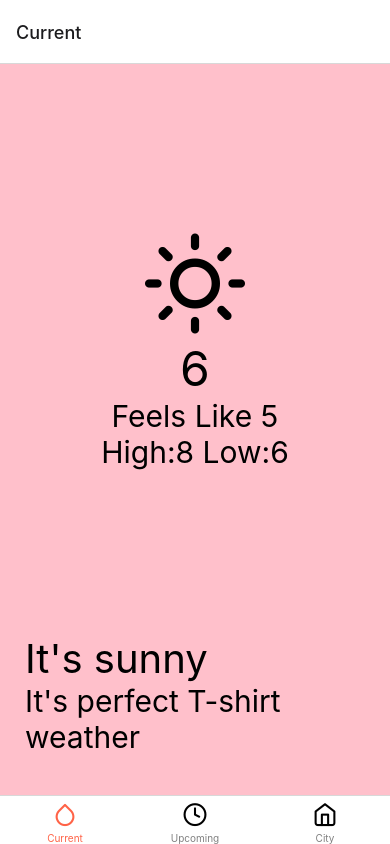
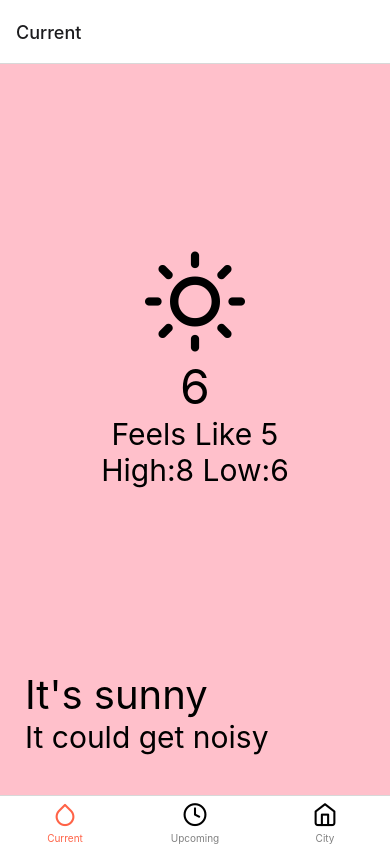
Before and after one commit to Kurtis1955/WeatherApp-Official, a React Native app: screen /Current in a window 390 px wide. Built offline with nearby package versions, Linux system fonts and the light colour scheme.

Commit message:
Update CurrentWeather.js

```diff
--- a/src/screens/CurrentWeather.js
+++ b/src/screens/CurrentWeather.js
@@ -2,6 +2,7 @@ import React from 'react'
 import { Feather } from '@expo/vector-icons';
 import { View, Text, StyleSheet, SafeAreaView } from 'react-native'
 import RowText from '../components/RowText';
+import { weatherType } from '../Utilities/weatherType';
 
 const CurrentWeather = () => {
   return (
@@ -20,7 +21,7 @@ const CurrentWeather = () => {
       </View>
       <RowText
           messageOne={"It's sunny"}
-          messageTwo={"It's perfect T-shirt weather"}
+          messageTwo={weatherType['Thunderstorm'].message}
           containerStyles={styles.bodyWrapper}
           messageOneStyles={styles.description}
           messageTwoStyles={styles.highLow}
```
